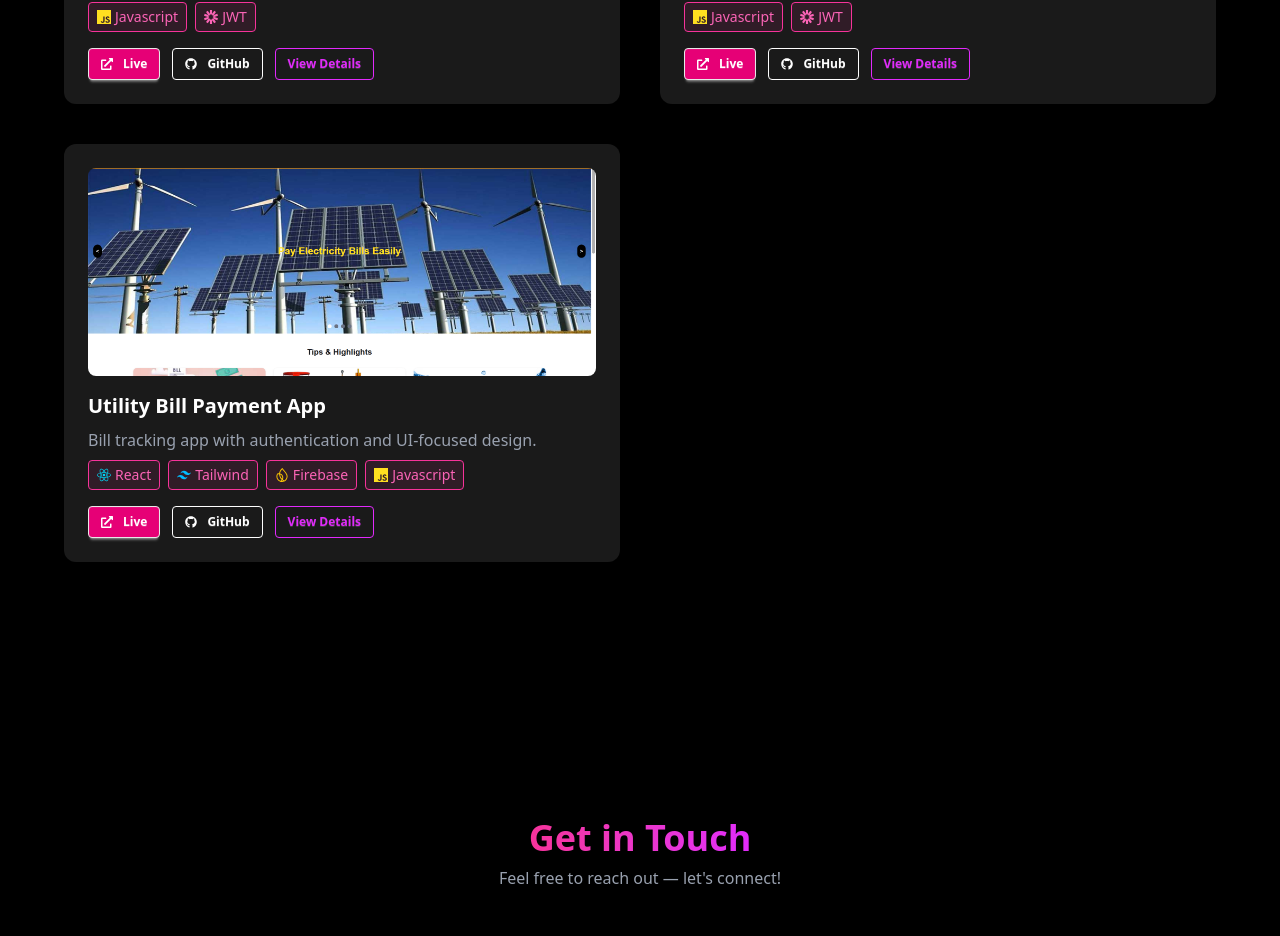
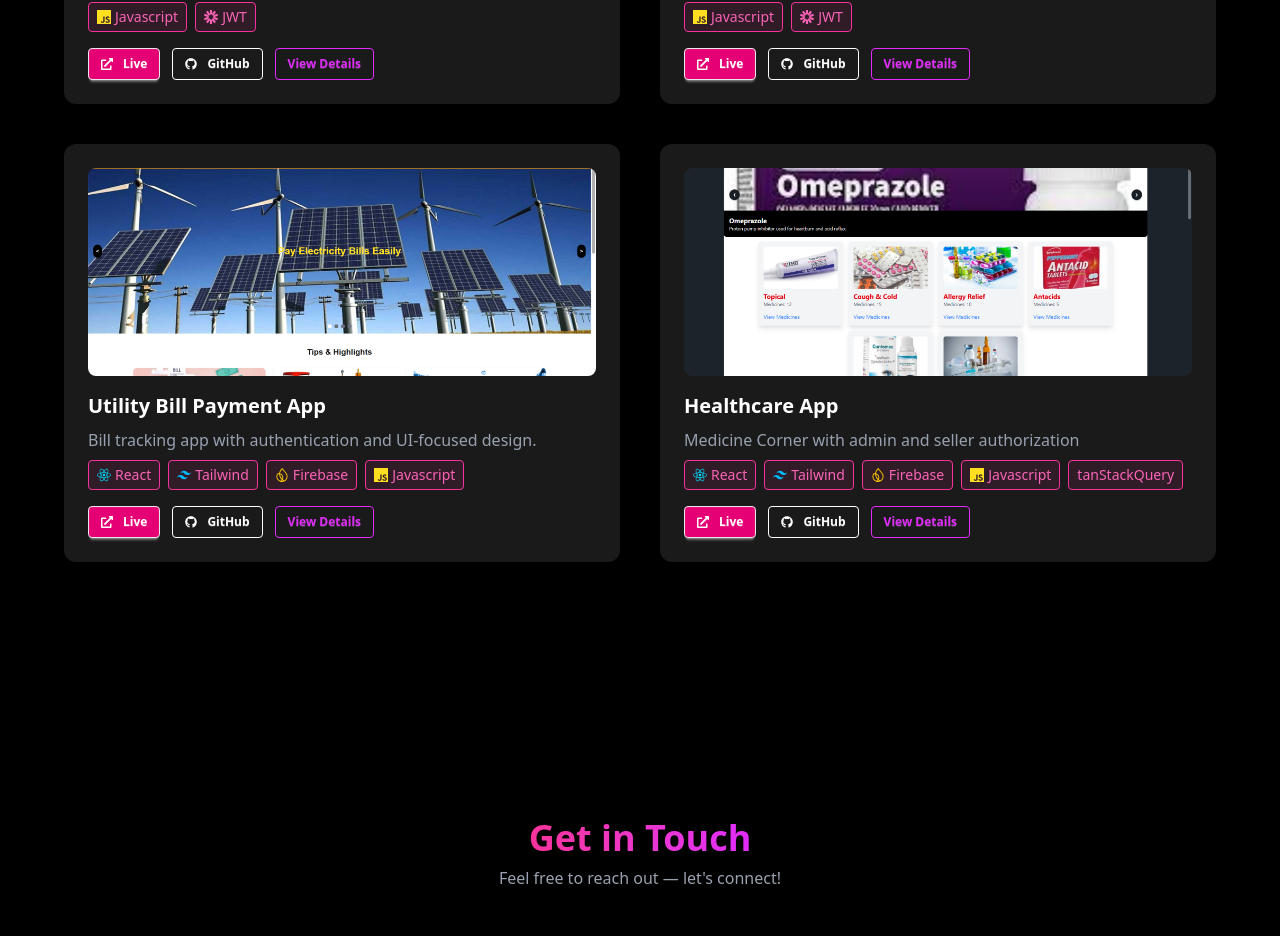
Before and after one commit to ruhanaatiq/ruhana-portfolio, a React (Vite) app: page / in a window 1280 px wide. Shown: the part 4163-5099 px from the top of the page. Built offline with nearby package versions, Linux system fonts and the light colour scheme.

Commit message:
added new project healthcare

```diff
--- a/src/components/Projects.jsx
+++ b/src/components/Projects.jsx
@@ -3,6 +3,7 @@ import { Link } from "react-router-dom";
 import projectImg from "../assets/recipe-app.png";
 import carRentalImg from "../assets/car-rental.png";
 import billPayment from "../assets/bill-payment.png";
+import healthcare from "../assets/healthcare-app.png";
 import { FaGithub, FaExternalLinkAlt,FaHtml5  } from "react-icons/fa";
 import {
   SiReact,
@@ -60,6 +61,17 @@ const Projects = () => {
 
 
     },
+         {
+      id: "4",
+      title: "Healthcare App",
+      description: "Medicine Corner with admin and seller authorization",
+       tech: ["React", "Tailwind", "Firebase","Javascript","tanStackQuery"],
+      live: "https://healthcare-corner.web.app/",
+      github: "https://github.com/Programming-Hero-Web-Course4/b11a12-client-side-ruhanaatiq",
+      image: healthcare,
+
+
+    }
     // more projects coming....
   ];
 
--- a/src/page/ProjectDetails.jsx
+++ b/src/page/ProjectDetails.jsx
@@ -15,6 +15,14 @@ const projectData = {
     stack: ["React", "Tailwind", "Firebase", "Express", "MongoDB"],
     description: "A complete platform to browse, rent, and manage cars with admin features.",
     github: "https://github.com/ruhanaatiq/b11a11-client-side-ruhanaatiq",
+    challenges: "Managing booking conflicts and integrating secure JWT auth.",
+    improvements: "Implement mobile app version and payment gateway integration.",
+  },
+    "3": {
+    title: "HealthCare App",
+    stack: ["React", "Tailwind", "Firebase", "Express", "MongoDB"],
+    description: "A complete platform to browse, purchase, and manage medicines with admin and seller features.",
+    github: "https://github.com/Programming-Hero-Web-Course4/b11a12-client-side-ruhanaatiq",
     challenges: "Managing booking conflicts and integrating secure JWT auth.",
     improvements: "Implement mobile app version and payment gateway integration.",
   }
```
Also changed, not shown: src/assets/healthcare-app.png (added).
